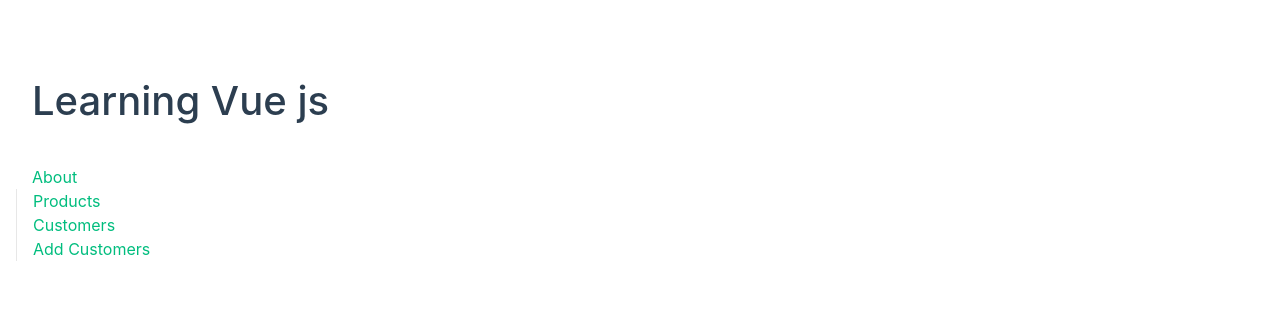
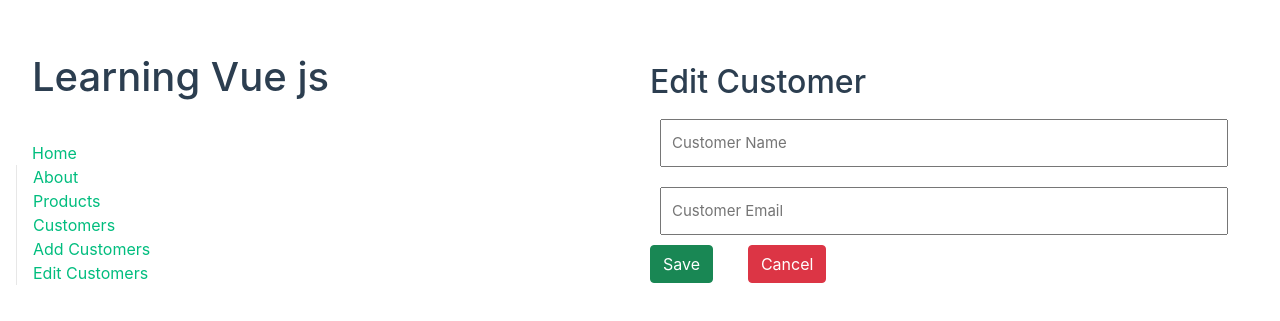
Before and after one commit to OksanaBebesh/masterProducts, a Vue app in the folder vue-project/: page /customers/edit/1 in a window 1280 px wide. Shown: the part 223-544 px from the top of the page. Built offline with nearby package versions, Linux system fonts and the light colour scheme; no server answers.

Commit message:
feat: add edit customer

```diff
--- a/vue-project/src/App.vue
+++ b/vue-project/src/App.vue
@@ -7,10 +7,12 @@ import { RouterLink, RouterView } from "vue-router";
     <div class="wrapper">
       <h1>Learning Vue js</h1>
       <nav>
+        <RouterLink to="/">Home</RouterLink>
         <RouterLink to="/about">About</RouterLink>
         <RouterLink to="/products">Products</RouterLink>
         <RouterLink to="/customers">Customers</RouterLink>
         <RouterLink to="/customers/add">Add Customers</RouterLink>
+        <RouterLink to="/customers/edit/:id">Edit Customers</RouterLink>
       </nav>
     </div>
   </header>
--- /dev/null
+++ b/vue-project/src/components/Customer/CustomersEditForm.vue
@@ -0,0 +1,83 @@
+<script setup>
+  import axios from "axios";
+  import router from "@/router";
+  import { useRoute } from 'vue-router'
+</script>
+
+<template>
+    <div class="form customer-add">
+        <h2>Edit Customer</h2>
+        <input type="text" v-model="customer.name" placeholder="Customer Name"  />
+        <input type="email" v-model="customer.email" placeholder="Customer Email" />
+        <div class="btn-lines">
+            <button class="btn btn-success" @click="updateCustomers">Save</button>
+            <button class="btn btn-danger" @click="replaceToMainCustomerPage">Cancel</button>
+        </div>
+    </div>
+</template>
+
+<script>
+export default {
+    data(){
+        return {
+            customer: {name: "", email: ""},
+            url: "http://localhost:8000/api/customers/",
+            customerId: useRoute().params.id
+        }
+    },
+    mounted() {
+        const route = useRoute();
+        const customerId = route.params.id;
+        this.getEditCustomer(customerId);
+    },
+    methods: {
+        replaceToMainCustomerPage() {
+            router.push("/customers");
+        },
+        async getEditCustomer(customerId) {
+            try {
+               let urlGetCustomerById = this.url + customerId + "/edit";
+               let response = await axios.get(urlGetCustomerById);
+               this.customer.name = response.data.name;
+               this.customer.email = response.data.email;
+            }
+            catch(e)
+            {
+                console.log(e.message);
+            }
+        },
+        async updateCustomers() {
+            try {
+                let urlUpdateCustomer = this.url + this.customerId;
+                await axios.put(urlUpdateCustomer, this.customer);
+            }
+            catch(e)
+            {
+                console.log(e.message);
+            }
+            finally {
+                this.replaceToMainCustomerPage();
+            }
+        },
+    }
+}
+</script>
+
+<style>
+.form {
+    display: flex;
+    flex-direction: column;
+    padding: 10px;
+}
+
+.form input {
+    padding: 10px;
+    margin: 10px;
+}
+
+.btn-lines {
+    display: flex;
+    justify-content: space-between;
+    width: 30%;
+}
+</style>
--- a/vue-project/src/router/index.jsx
+++ b/vue-project/src/router/index.jsx
@@ -12,22 +12,28 @@ const router = createRouter({
     {
       path: "/about",
       name: "about",
-      component: () => import("../views/AboutView.vue"),
+      component: () => import("@/views/AboutView.vue"),
     },
     {
       path: "/products",
       name: "products",
-      component: () => import("../views/ProductsView.vue"),
+      component: () => import("@/views/Product/ProductsView.vue"),
     },
     {
       path: "/customers",
       name: "customers",
-      component: () => import("../views/CustomersView.vue"),
+      component: () => import("@/views/Customer/CustomersView.vue"),
     },
     {
       path: "/customers/add",
       name: "customersAdd",
-      component: () => import("@/components/CustomersAddForm.vue"),
+      component: () => import("@/components/Customer/CustomersAddForm.vue"),
+    },
+    {
+      path: "/customers/edit/:id",
+      name: "customerEdit",
+      component: () => import("@/components/Customer/CustomersEditForm.vue"),
+      params: true
     }
   ],
 });
--- a/vue-project/src/views/CustomersView.vue
+++ b/vue-project/src/views/Customer/CustomersView.vue
@@ -1,5 +1,5 @@
 <script setup>
-  import DocumentationIcon from "../components/icons/IconEcosystem.vue"
+  import DocumentationIcon from "@/components/icons/IconEcosystem.vue"
   import DesciptionItem from "@/components/DesciptionItem.vue"
   import router from "@/router";
   import axios from "axios"
@@ -19,11 +19,13 @@
         <div class="id-column">#</div>
         <div>name</div>
         <div>email</div>
+        <div>actions</div>
       </div>
       <div class="row-customer" v-for="customer in arrayCustomers">
         <div class="id-column">{{ customer.id }}</div>
         <div>{{ customer.name }}</div>
         <div>{{ customer.email }}</div>
+        <div><button type="button" class="btn btn-success"  @click="editCustomerFormShow(customer.id)">Edit Customer</button></div>
       </div>
     </div>
   </DesciptionItem>
@@ -61,6 +63,9 @@ export default {
     },
     addCustomerFormShow() {
       router.push("customers/add")
+    },
+    editCustomerFormShow(customerId) {
+      router.push({ path: `customers/edit/${customerId}` })
     }
   },
 };
```
Also changed, not shown: vue-project/src/components/Customer/CustomersAddForm.vue (renamed from vue-project/src/components/CustomersAddForm.vue), vue-project/src/components/Products/ProductItem.vue (renamed from vue-project/src/components/ProductItem.vue), vue-project/src/views/Product/ProductsView.vue (renamed from vue-project/src/views/ProductsView.vue).
